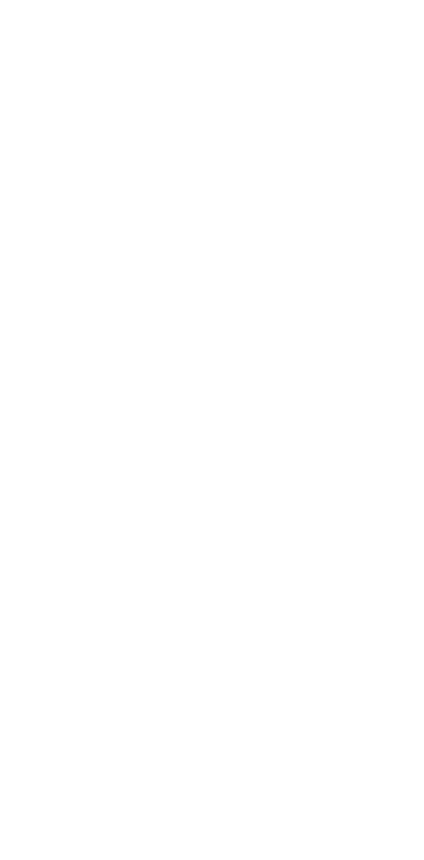
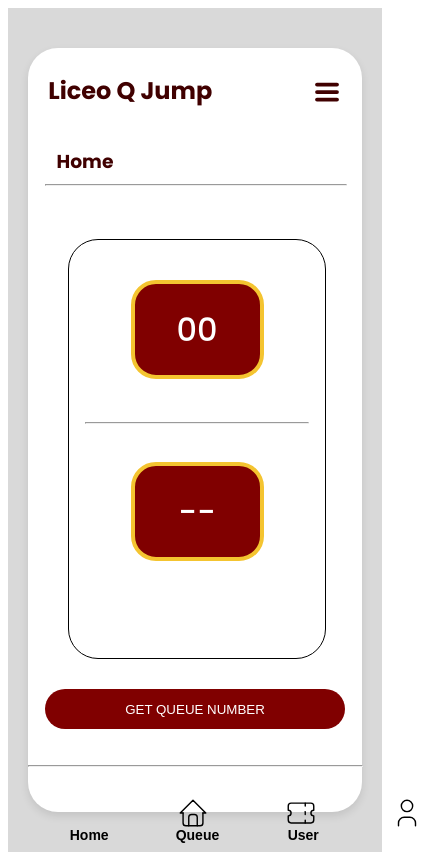
Before and after one commit to JDaiNCK777/Practice-FE, an Angular app: page /myqueue in a window 390 px wide. Before the commit this address led to /. Shown: the whole page, 424 px wide, since content can reach past the window. Built offline with nearby package versions, Linux system fonts and the light colour scheme.

Commit message:
Dashboard without animation

```diff
--- a/src/app/Userdashboard/UserDashboard.component.html
+++ b/src/app/Userdashboard/UserDashboard.component.html
@@ -7,7 +7,6 @@
         <!-- <img src="../../Assets/liceo-q-jump.png"class="logo-image"> -->
         <h2>Liceo Q Jump</h2>
         <svg xmlns="http://www.w3.org/2000/svg" width="24" height="24" viewBox="0 0 24 24" fill="none" stroke="currentColor" stroke-width="3" stroke-linecap="round" stroke-linejoin="round" class="Menu"><path stroke="none" d="M0 0h24v24H0z" fill="none" /><path d="M4 6l16 0" /><path d="M4 12l16 0" /><path d="M4 18l16 0" /></svg>
-
 
       </header>
 
--- a/src/app/Userdashboard/UserDashboard.component.scss
+++ b/src/app/Userdashboard/UserDashboard.component.scss
@@ -6,6 +6,7 @@
     align-items: center;
     justify-content: center;
     height: 100vh;
+    margin-inline: auto;
 }
 
 .Queue-Card {
@@ -15,12 +16,14 @@
     border: 1px solid #000000;
     height: 40vh;
     width: 45vw;
+    margin-inline: auto;
 }
 
 .Inner-card {
     text-align: center;
     align-items: center;
     justify-content: center;
+    margin-inline: auto;
 }
 
 .Dashboard-card {
@@ -30,6 +33,7 @@
     text-align: center;
     align-items: center;
     justify-content: center;
+    margin-inline: auto;
     box-shadow: 0 4px 8px rgba(0, 0, 0, 0.1);
     height: 85vh;
     width: 65vw;
@@ -40,6 +44,7 @@
     bottom: 45px;
     right:  23.5px;
     width: 325px;
+
 }
 
 .CurrentQueue {
@@ -81,6 +86,19 @@
 .GetNumber {
     position: relative;
     top: 50px;
+    left: 50%;
+    transform: translateX(-50%);
+    display: block;
+    background-color: #800000;
+    border: none;
+    width: 300px;
+    height: 40px;
+    color: #FFFFFF;
+    border-radius: 25px;
+}
+
+.button {
+    margin-inline: auto;
 }
 
 .NavBar-Divider {
@@ -114,11 +132,10 @@
 
 .HomeButton {
     position: relative;
-    top: 95px;
+    top: 90px;
     right: 55px;
     background-color: transparent;
     border: none;
-    display: inline-block;
 }
 
 .Queue {
@@ -137,10 +154,9 @@
 
 .QueueButton {
     position: relative;
-    top: 95px;
+    top: 90px;
     background-color: transparent;
     border: none;
-    display: inline-block;
 }
 
 .User {
@@ -159,11 +175,10 @@
 
 .UserButton {
     position: relative;
-    top: 95px;
+    top: 90px;
     left: 55px;
     background-color: transparent;
     border: none;
-    display: inline-block;
 }
 
 header {
@@ -177,7 +192,7 @@ header {
 
 h2 {
     position: relative;
-    right: 10px;
+    right: 20px;
 }
 
 h3 {
@@ -186,6 +201,29 @@ h3 {
     bottom: 35px;
 }
 
+
+//UNIVERSAL PHONES
+@media screen and (min-width: 455px) {
+    .NavBar-Divider {
+        width: 373px;
+    }
+
+    .Queue-Divider {
+        width: 250px;
+    }
+
+    h2 {
+        right: 15px;
+    }
+
+    h3 {
+        right: 135px;
+    }
+
+    .Menu {
+        left: 118px;
+    }
+}
 
 //IPHONE XR
 @media screen and (max-width: 429px) {
@@ -268,7 +306,7 @@ h3 {
 }
 
 //IPHONE 12 PRO
-@media screen and (max-width: 390px) {
+@media screen and (max-width: 391px) {
     .GetNumber {
         top: 30px;
     }
--- a/src/app/Userdashboard/UserLogin/UserLogin.component.ts
+++ b/src/app/Userdashboard/UserLogin/UserLogin.component.ts
@@ -1,5 +1,4 @@
 import { Component } from '@angular/core';
-
 
 @Component({
 
@@ -10,6 +9,5 @@ import { Component } from '@angular/core';
 })
 
 export class UserLoginComponent {
-  email: string = '';
-  password: string = '';
+  // component state + constructor / methods here
 }
--- a/src/app/Userdashboard/UserMyQueue/UserMyQueue.component.html
+++ b/src/app/Userdashboard/UserMyQueue/UserMyQueue.component.html
@@ -6,9 +6,57 @@
 
         <!-- <img src="../../Assets/liceo-q-jump.png"class="logo-image"> -->
         <h2>Liceo Q Jump</h2>
-        <svg xmlns="http://www.w3.org/2000/svg" width="24" height="24" viewBox="0 0 24 24" fill="none" stroke="currentColor" stroke-width="3" stroke-linecap="round" stroke-linejoin="round" class="icon icon-tabler icons-tabler-outline icon-tabler-menu-2"><path stroke="none" d="M0 0h24v24H0z" fill="none" /><path d="M4 6l16 0" /><path d="M4 12l16 0" /><path d="M4 18l16 0" /></svg>
+        <svg xmlns="http://www.w3.org/2000/svg" width="24" height="24" viewBox="0 0 24 24" fill="none" stroke="currentColor" stroke-width="3" stroke-linecap="round" stroke-linejoin="round" class="Menu"><path stroke="none" d="M0 0h24v24H0z" fill="none" /><path d="M4 6l16 0" /><path d="M4 12l16 0" /><path d="M4 18l16 0" /></svg>
 
       </header>
+
+      <div class = "Inner-card">
+        <h3>Home</h3>
+        <hr class = "divider">
+      </div>
+
+      <div class = "Queue-Card">
+
+        <div class = "CurrentQueue">
+          <h1 class = "CurrentQueueNu">
+            00
+          </h1>
+        </div>
+
+        <hr class = "Queue-Divider">
+
+        <div class = "YourQueue">
+          <h1 class = "YourQueueNum">
+            --
+          </h1>
+        </div>
+
+      </div>
+
+      <button class = "GetNumber">
+        GET QUEUE NUMBER
+      </button>
+
+      <div class = "NavBar">
+
+        <hr class = "NavBar-Divider">
+
+        <button class = "HomeButton">
+          <svg xmlns = "http://www.w3.org/2000/svg" width="24" height="24" viewBox="0 0 24 24" fill="none" stroke="currentColor" stroke-width="1" stroke-linecap="round" stroke-linejoin="round" class="Home"><path stroke="none" d="M0 0h24v24H0z" fill="none" /><path d="M5 12l-2 0l9 -9l9 9l-2 0" /><path d="M5 12v7a2 2 0 0 0 2 2h10a2 2 0 0 0 2 -2v-7" /><path d="M9 21v-6a2 2 0 0 1 2 -2h2a2 2 0 0 1 2 2v6" /></svg>
+          <h1 class = "HomeTitle">Home</h1>
+        </button>
+
+        <button class = "QueueButton">
+          <svg xmlns="http://www.w3.org/2000/svg" width="24" height="24" viewBox="0 0 24 24" fill="none" stroke="currentColor" stroke-width="1" stroke-linecap="round" stroke-linejoin="round" class="Queue"><path stroke="none" d="M0 0h24v24H0z" fill="none" /><path d="M15 5l0 2" /><path d="M15 11l0 2" /><path d="M15 17l0 2" /><path d="M5 5h14a2 2 0 0 1 2 2v3a2 2 0 0 0 0 4v3a2 2 0 0 1 -2 2h-14a2 2 0 0 1 -2 -2v-3a2 2 0 0 0 0 -4v-3a2 2 0 0 1 2 -2" /></svg>
+          <h1 class = "QueueTitle">Queue</h1>
+        </button>
+
+        <button class = "UserButton">
+          <svg xmlns="http://www.w3.org/2000/svg" width="24" height="24" viewBox="0 0 24 24" fill="none" stroke="currentColor" stroke-width="" stroke-linecap="round" stroke-linejoin="round" class="User"><path stroke="none" d="M0 0h24v24H0z" fill="none" /><path d="M8 7a4 4 0 1 0 8 0a4 4 0 0 0 -8 0" /><path d="M6 21v-2a4 4 0 0 1 4 -4h4a4 4 0 0 1 4 4v2" /></svg>
+          <h1 class = "UserTitle">User</h1>
+        </button>
+
+      </div>
 
     </div>
 
--- a/src/app/Userdashboard/UserMyQueue/UserMyQueue.component.scss
+++ b/src/app/Userdashboard/UserMyQueue/UserMyQueue.component.scss
@@ -47,4 +47,389 @@ svg {
         width: 65vw;
         height: 75vh;
     }
+}@import url('https://fonts.googleapis.com/css2?family=Poppins:wght@400;500;600;700;800&display=swap');
+
+.Background {
+    background-color: #D9D9D9;
+    display: flex;
+    align-items: center;
+    justify-content: center;
+    height: 100vh;
+    margin-inline: auto;
 }
+
+.Queue-Card {
+    background-color: #ffffff;
+    border-radius: 30px;
+    padding: 40px;
+    border: 1px solid #000000;
+    height: 40vh;
+    width: 45vw;
+    margin-inline: auto;
+}
+
+.Inner-card {
+    text-align: center;
+    align-items: center;
+    justify-content: center;
+    margin-inline: auto;
+}
+
+.Dashboard-card {
+    background-color: #FFFFFF;
+    border-radius: 30px;
+    padding: 40px;
+    text-align: center;
+    align-items: center;
+    justify-content: center;
+    margin-inline: auto;
+    box-shadow: 0 4px 8px rgba(0, 0, 0, 0.1);
+    height: 85vh;
+    width: 65vw;
+}
+
+.divider {
+    position: relative;
+    bottom: 45px;
+    right:  23.5px;
+    width: 325px;
+
+}
+
+.CurrentQueue {
+    position: relative;
+    background-color: #800000;
+    color: #FFFFFF;
+    width: 125px;
+    margin-inline: auto;
+    border: #F4C430 solid 4px;
+    border-radius: 25px;
+}
+
+.YourQueue {
+    position: relative;
+    background-color: #800000;
+    color: #FFFFFF;
+    width: 125px;
+    margin-inline: auto;
+    border: #F4C430 solid 4px;
+    border-radius: 25px;
+    top: 65px;
+}
+
+.CurrentQueueNu {
+    font-weight: 500;
+}
+
+.YourQueueNum {
+    font-weight: 500;
+}
+
+.Queue-Divider {
+    position: relative;
+    top: 35px;
+    width: 240px;
+    right: 24px;
+}
+
+.GetNumber {
+    position: relative;
+    top: 50px;
+    left: 50%;
+    transform: translateX(-50%);
+    display: block;
+    background-color: #800000;
+    border: none;
+    width: 300px;
+    height: 40px;
+    color: #FFFFFF;
+    border-radius: 25px;
+}
+
+.button {
+    margin-inline: auto;
+}
+
+.NavBar-Divider {
+    position: relative;
+    top: 100px;
+    right: 40px;
+    width: 359px;
+}
+
+.Menu {
+    position: relative;
+    left: 104px;
+    height: 30px;
+    width: 30px;
+    margin-top: 24px;
+}
+
+.Home {
+    position: relative;
+    top: 10px;
+    width: 40px;
+    height: 40px;
+}
+
+.HomeTitle {
+    position: relative;
+    bottom: 5px;
+    font-size: 16px;
+    font-weight: bold;
+}
+
+.HomeButton {
+    position: relative;
+    top: 90px;
+    right: 55px;
+    background-color: transparent;
+    border: none;
+}
+
+.Queue {
+    position: relative;
+    top: 10px;
+    width: 40px;
+    height: 40px;
+}
+
+.QueueTitle {
+    position: relative;
+    bottom: 5px;
+    font-size: 16px;
+    font-weight: bold;
+}
+
+.QueueButton {
+    position: relative;
+    top: 90px;
+    background-color: transparent;
+    border: none;
+}
+
+.User {
+    position: relative;
+    top: 10px;
+    width: 40px;
+    height: 40px;
+}
+
+.UserTitle {
+    position: relative;
+    bottom: 5px;
+    font-size: 16px;
+    font-weight: bold;
+}
+
+.UserButton {
+    position: relative;
+    top: 90px;
+    left: 55px;
+    background-color: transparent;
+    border: none;
+}
+
+header {
+    position: relative;
+    bottom: 35px;
+    display: flex;
+    text-align: center;
+    font-size: 16px;
+    font-weight: bold;
+}
+
+h2 {
+    position: relative;
+    right: 20px;
+}
+
+h3 {
+    position: relative;
+    right: 125px;
+    bottom: 35px;
+}
+
+
+//UNIVERSAL PHONES
+@media screen and (min-width: 455px) {
+    .NavBar-Divider {
+        width: 373px;
+    }
+
+    .Queue-Divider {
+        width: 250px;
+    }
+
+    h2 {
+        right: 15px;
+    }
+
+    h3 {
+        right: 135px;
+    }
+
+    .Menu {
+        left: 118px;
+    }
+}
+
+//IPHONE XR
+@media screen and (max-width: 429px) {
+    .GetNumber {
+        top: 30px;
+    }
+
+    .Dashboard-card {
+        width: 65vw;
+        height: 80vh;
+    }
+
+    .Queue-Divider {
+        width: 233px;
+    }
+
+    .divider {
+        width: 315px;
+    }
+
+    .NavBar-Divider {
+        position: relative;
+        right: 40px;
+        top: 58px;
+        bottom: 10px;
+        width: 349px;
+    }
+
+    h3 {
+        right: 120px;
+    }
+
+    h2 {
+        right: 20px;
+    }
+
+    .Menu {
+        left: 95px;
+    }
+
+    .Home {
+        width: 38px;
+        height: 38px;
+    }
+
+    .HomeTitle {
+        font-size: 14px;
+    }
+
+    .HomeButton {
+        top: 48px;
+    }
+
+    .Queue {
+        width: 38px;
+        height: 38px;
+    }
+
+    .QueueTitle {
+        font-size: 14px;
+    }
+
+    .QueueButton {
+        top: 48px;
+    }
+
+    .User {
+        width: 38px;
+        height: 38px;
+    }
+
+    .UserTitle {
+        font-size: 14px;
+    }
+
+    .UserButton {
+        top: 48px;
+    }
+
+}
+
+//IPHONE 12 PRO
+@media screen and (max-width: 391px) {
+    .GetNumber {
+        top: 30px;
+    }
+
+    .Dashboard-card {
+        width: 65vw;
+        height: 81vh;
+    }
+
+    .Queue-Divider {
+        width: 222px;
+    }
+
+    .divider {
+        width: 300px;
+    }
+
+    .NavBar-Divider {
+        position: relative;
+        right: 40px;
+        top: 58px;
+        bottom: 10px;
+        width: 333px;
+    }
+
+    h3 {
+        right: 110px;
+    }
+
+    h2 {
+        right: 20px;
+    }
+
+    .Menu {
+        left: 80px;
+    }
+
+    .Home {
+        width: 34px;
+        height: 34px;
+    }
+
+    .HomeTitle {
+        font-size: 14px;
+    }
+
+    .HomeButton {
+        top: 44px;
+    }
+
+    .Queue {
+        width: 34px;
+        height: 34px;
+    }
+
+    .QueueTitle {
+        font-size: 14px;
+    }
+
+    .QueueButton {
+        top: 44px;
+    }
+
+    .User {
+        width: 34px;
+        height: 34px;
+    }
+
+    .UserTitle {
+        font-size: 14px;
+    }
+
+    .UserButton {
+        top: 44px;
+    }
+
+}
--- a/src/app/app.routes.ts
+++ b/src/app/app.routes.ts
@@ -2,10 +2,16 @@ import { Routes } from '@angular/router';
 import { UserDashboardComponent } from './Userdashboard/UserDashboard.component';
 import { UserLoginComponent } from './Userdashboard/UserLogin/UserLogin.component';
 import { UserCreateAccountComponent } from './Userdashboard/UserCreateAccount/UserCreateAccount.component';
+import { UserMyQueueComponent } from './Userdashboard/UserMyQueue/UserMyQueue.component'
+import { UserHelpComponent } from './Userdashboard/UserHelp/UserHelp.component'
+import { UserGuideComponent } from './Userdashboard/UserGuide/UserGuide.component';
 
 
 export const routes: Routes = [
     { path: '', component: UserDashboardComponent },
     { path: 'login', component: UserLoginComponent },
     { path: 'createuser', component: UserCreateAccountComponent },
+    { path: 'myqueue', component: UserMyQueueComponent },
+    { path: 'help', component: UserHelpComponent},
+    { path: 'guide', component: UserGuideComponent }
 ];
```
Also changed, not shown: src/app/Userdashboard/UserGuide/UserGuide.component.ts (+13 -0 lines), src/app/Userdashboard/UserHelp/UserHelp.component.ts (+13 -0 lines), src/app/Userdashboard/UserMyQueue/UserMyQueue.component.ts (+10 -0 lines).
